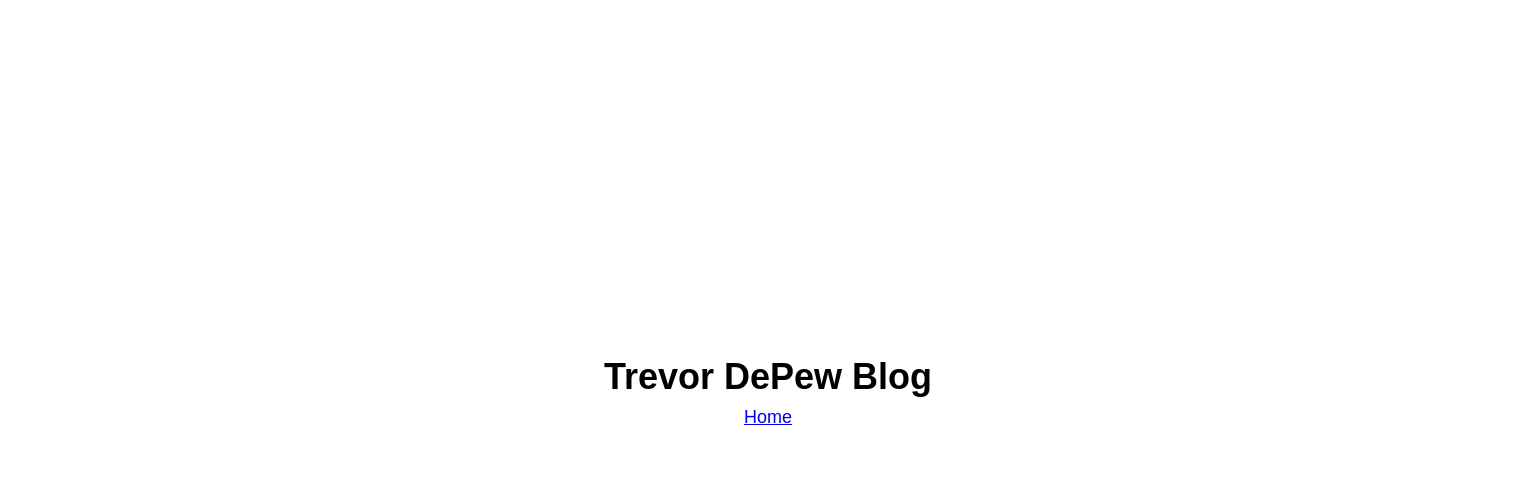
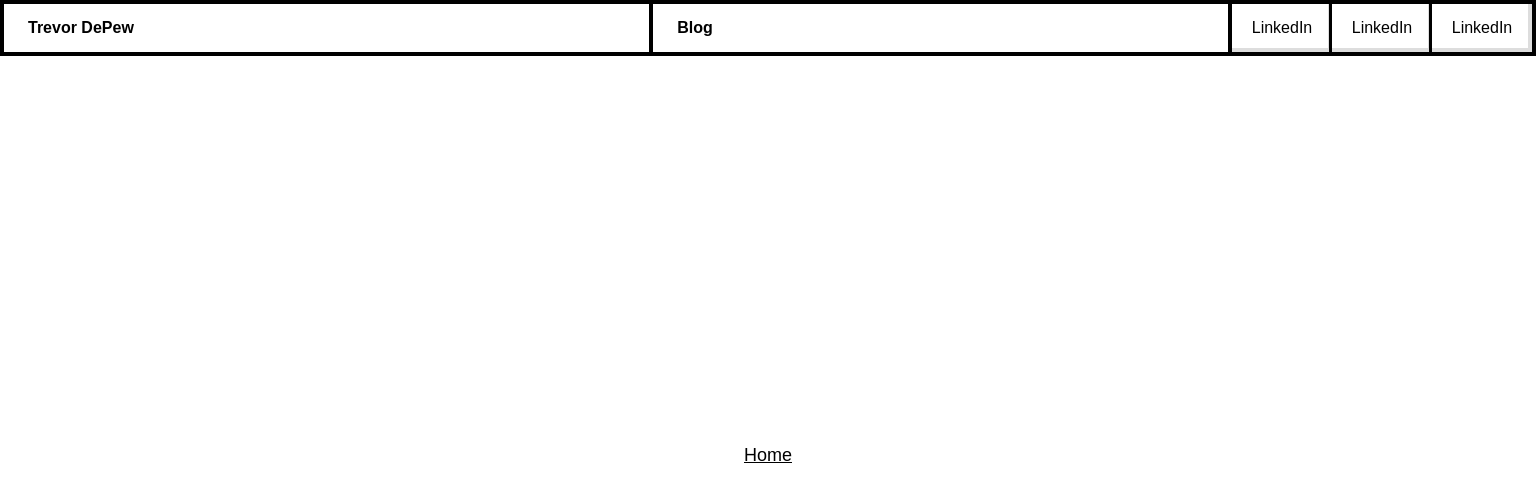
Before and after one commit to tdep/tdep-tadlab, a Django app: template tdeptadlabblog/templates/base.html in a window 1536 px wide. Shown: the top 502 px of the page. Run offline with Django 5.2, Linux system fonts and the light colour scheme; the template is opened without the code that fills it, so the values that code supplies are empty; some web fonts are replaced.

Commit message:
adds base styling and header styling

```diff
--- a/tdeptadlabblog/blog/templates/blog/index.html
+++ b/tdeptadlabblog/blog/templates/blog/index.html
@@ -7,6 +7,7 @@
 {% block page_content %}
     {% block posts %}
         {% for post in posts %}
+            <div class="container">
                 <h3><a href="{%  url 'blog_detail' post.pk %}">{{ post.title }}</a></h3>
                 <small>
                     {{ post.created_on.date }} | Categories:
@@ -17,6 +18,7 @@
                     {% endfor %}
                 </small>
                 <p>{{ post.body | slice:":400" }}...</p>
+            </div>
         {% endfor %}
     {% endblock posts %}
 {% endblock page_content %}
--- a/tdeptadlabblog/static/styles/base.css
+++ b/tdeptadlabblog/static/styles/base.css
@@ -58,9 +58,11 @@ blockquote {
     padding: 0;
     margin: 0;
 }
+
 html {
     overflow-x: hidden;
 }
+
 body {
     min-height: 100vh;
     font-size: 100%;
@@ -95,73 +97,211 @@ body {
     flex-direction: column;
 }
 
-/*
-1. Use a consistent sensible line-height in all browsers.
-2. Prevent adjustments of font size after orientation changes in iOS.
-3. Use a more readable tab size.
-4. Use the user's configured `sans` font-family by default.
-5. Use the user's configured `sans` font-feature-settings by default.
-6. Use the user's configured `sans` font-variation-settings by default.
-7. Disable tap highlights on iOS
- */
+@media all and (min-width: 1300px) {
+    body {
+        padding-top: 8rem;
+    }
+}
 
-html,
-:host {
-    /* 1 */
-    line-height: 1.5;
-    /* 2 */
-    -webkit-text-size-adjust: 100%;
-    /* 3 */
-    -moz-tab-size: 4;
-    /* 3 */
-    -o-tab-size: 4;
-    tab-size: 4;
-    /* 4 */
-    font-family: ui-sans-serif, system-ui, sans-serif, "Apple Color Emoji", "Segoe UI Emoji", "Segoe UI Symbol", "Noto Color Emoji";
-    /* 5 */
-    font-feature-settings: normal;
-    /* 6 */
-    font-variation-settings: normal;
-    /* 7 */
-    -webkit-tap-highlight-color: transparent;
+img {
+    display: block;
+}
+
+a {
+    color: inherit;
+}
+
+input,
+button,
+textarea,
+select {
+    font: inherit;
+}
+strong {
+    font-weight: 600;
+}
+
+h1,
+h2,
+h3,
+h4 {
+    font-weight: 700;
+}
+
+h1 {
+    line-height: 1.25;
+    font-size: var(--font-size-h1);
+    font-size: clamp(2rem, 4vw, var(--font-size-h1));
+}
+
+h2 {
+    line-height: 1.25;
+    font-size: var(--font-size-h2);
+    font-size: clamp(2rem, 4vw, var(--font-size-h2));
 }
 
 /*
-1. Remove the margin in all browsers.
-2. Inherit line-height from `html`
+HEADER
  */
 
-body {
-    /* 1 */
-    margin: 0;
-    /* 2 */
-    line-height: inherit;
+header {
+    padding: 2rem .75rem 1rem .75rem;
+    background-color: var(--color-secondary);
+    border: 4px solid;
+    box-shadow: 12px 12px 0 0 var(--color-primary);
+    margin-bottom: 3em;
 }
 
-/*
-1. Add the correct height in Firefox.
-2. Correct the inheritance of border color in Firefox.
-3. Ensure horizontal rules are visible by default.
- */
-
-hr {
-    /* 1 */
-    height: 0;
-    /* 2 */
-    color: inherit;
-    /* 3 */
-    border-top-width: 1px;
+@media all and (min-width: 1300px) {
+    header {
+        position: fixed;
+        left: 0;
+        top: 0;
+        z-index: 100;
+        border-bottom: 4px solid;
+        box-shadow: none;
+        width: 100%;
+        margin-bottom: 0;
+        min-width: 100%;
+        padding: 0;
+    }
 }
 
-/*
-Add the correct text decoration in Chrome, Edge, and Safari.
- */
-
-abbr:where([title]) {
-    -webkit-text-decoration: underline dotted;
-    text-decoration: underline dotted;
+header .container {
+    min-width: 100%;
+    width: 100%;
+    display: -webkit-box;
+    display: -ms-flexbox;
+    display: flex;
+    -webkit-box-orient: vertical;
+    -webkit-box-direction: normal;
+    -ms-flex-direction: column;
+    flex-direction: column;
+    -webkit-box-pack: center;
+    -ms-flex-pack: center;
+    justify-content: center;
+    -webkit-box-align: center;
+    -ms-flex-align: center;
+    align-items: center;
 }
 
-/*
-Remove the default
- */
+@media all and (min-width: 1300px) {
+    header .container {
+        width: 100%;
+        min-width: 100%;
+        -webkit-box-orient: horizontal;
+        -webkit-box-direction: normal;
+        -ms-flex-direction: row;
+        flex-direction: row;
+        -ms-flex-wrap: wrap;
+        flex-wrap: wrap;
+        -webkit-box-align: stretch;
+        -ms-flex-align: stretch;
+        align-items: stretch;
+        -webkit-box-pack: start;
+        -ms-flex-pack: start;
+        justify-content: space-between;
+    }
+}
+
+header .container h1 {
+    font-size: 1.5rem;
+}
+
+header .container h2 {
+    font-size: 1.25rem;
+}
+
+header .container p {
+    font-size: 1rem;
+}
+
+@media all and (min-width: 1300px) {
+    header .container h1,
+    header .container h2,
+    header .container p {
+        font-size: 1rem;
+        padding: 1em 1.5em;
+        line-height: 1;
+        -webkit-box-flex: 1;
+        -ms-flex-positive: 1;
+        flex-grow: 1;
+    }
+}
+
+header .container p a {
+    text-decoration: none;
+    font-weight: 600;
+    border-bottom: 2px solid;
+}
+
+header .container p a:hover {
+    border-width: 4px;
+}
+
+header .container > * + * {
+    margin-top: 0.5em;
+}
+
+@media all and (min-width: 1300px) {
+    header .container > * + * {
+        margin-top: 0;
+        border-left: 4px solid;
+    }
+}
+
+header .link-social {
+    text-decoration: none;
+    color: var(--color-primary);
+    font-size: 1rem;
+    padding: 0.25em 1em;
+    border: 3px solid;
+    box-shadow: inset -4px -4px 0 var(--color-primary-alt);
+    width: 100px;
+    min-width: 100px;
+    text-align: center;
+    align-content: center;
+    margin-bottom: 0.5em;
+}
+
+header .link-social:hover {
+    background-color: var(--color-primary);
+    color: var(--color-secondary);
+    border: 3px solid var(--color-primary);
+    box-shadow: none;
+}
+
+@media all and (min-width: 1300px) {
+    header .link-social {
+        border: none;
+        box-shadow:
+                -3px 0 var(--color-primary),
+                inset -4px -4px var(--color-primary-alt);
+        text-decoration: none;
+        color: var(--color-primary);
+        font-size: 1rem;
+        padding: 0 1em;
+        width: 100px;
+        min-width: 100px;
+        text-align: center;
+        align-content: center;
+        height: 100%;
+        min-height: 100%;
+    }
+}
+
+header li {
+    min-height: 100%;
+    height: 100%;
+    display: -webkit-inline-box;
+    display: -ms-inline-flexbox;
+    display: inline-flex;
+    background-color: var(--color-secondary);
+}
+
+header ul {
+    -webkit-box-align: center;
+    -ms-flex-align: center;
+    align-items: center;
+    display: inline-flex;
+}
--- a/tdeptadlabblog/templates/base.html
+++ b/tdeptadlabblog/templates/base.html
@@ -7,7 +7,22 @@
     <link rel="stylesheet" href="{% static 'styles/base.css' %}">
 </head>
 <body>
-<h1>Trevor DePew Blog</h1>
+    <header>
+        <div class="container">
+            <div class="name">
+                <h1>Trevor DePew</h1>
+            </div>
+            <div class="title">
+                <h1>Blog</h1>
+            </div>
+            <ul>
+                <li><a href="https://www.linkedin.com/in/trevor-depew/" class="link-social" target="_blank">LinkedIn</a></li>
+                <li><a href="https://github.com/tdep" class="link-social" target="_blank">LinkedIn</a></li>
+                <li><a href="https://tadepewmusic.com/" class="link-social" target="_blank">LinkedIn</a></li>
+            </ul>
+        </div>
+    </header>
+
 <a href="{% url "blog_index" %}">Home</a>
 <hr>
 {% block page_title %}{% endblock page_title %}
```
Lines whose indentation alone changed are shown as unchanged.
